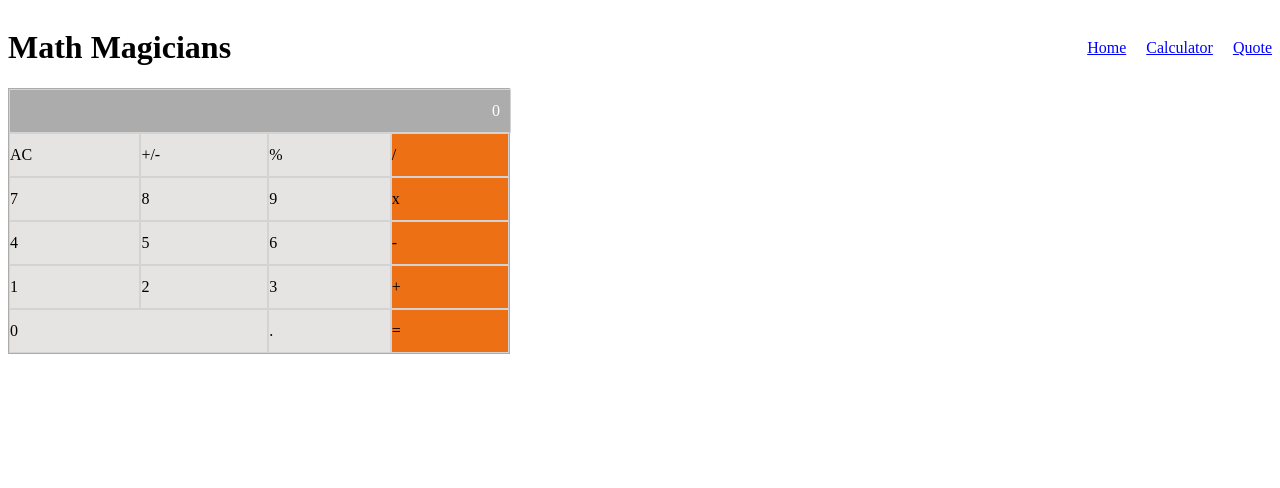
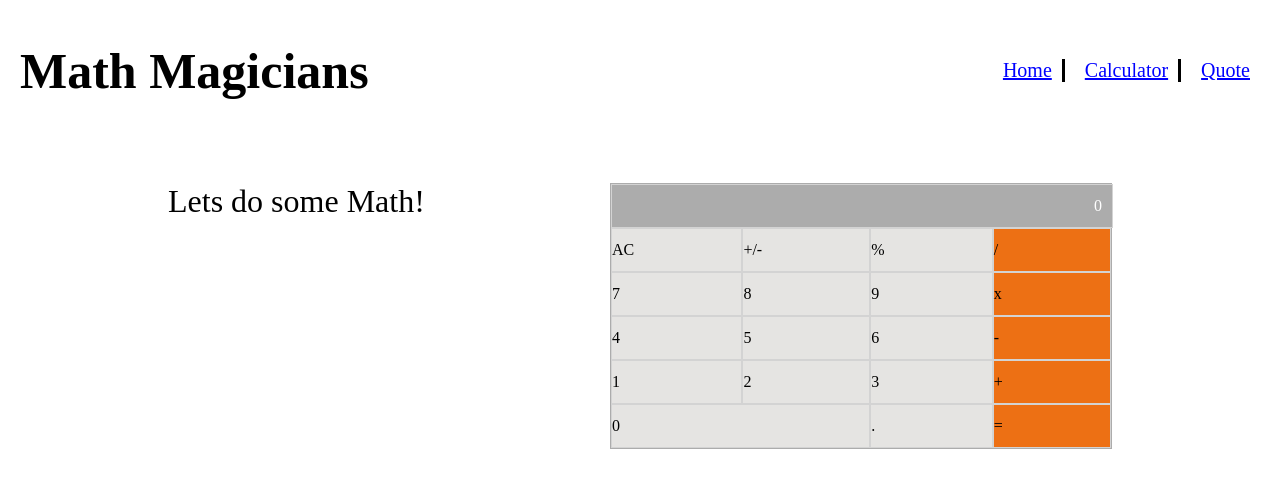
Before and after one commit to Fene-87/Math-Magicians, a React (Create React App) app: page /calculator in a window 1280 px wide. Shown: the top 488 px of the page. Built offline with nearby package versions, Linux system fonts and the light colour scheme.

Commit message:
Add styling to the pages

```diff
--- a/src/components/navigation/navigation.css
+++ b/src/components/navigation/navigation.css
@@ -2,20 +2,28 @@
   display: flex;
   align-items: center;
   justify-content: space-between;
+  padding: 0 12px;
 }
 
 .navbar > h1 {
-
+  font-size: 50px;
 }
 
 .navbar > ul {
   display: flex;
   list-style: none;
-  gap: 20px;
+  gap: 10px;
 }
 
 .navitem {
   color: blue;
   text-decoration: underline;
   cursor: pointer;
+  font-size: 20px;
+  padding: 0 10px;
+  border-right: 3px solid black;
 }
+
+.last {
+  border: none;
+}
--- a/src/components/navigation/navigation.js
+++ b/src/components/navigation/navigation.js
@@ -23,7 +23,7 @@ const Navigation = () => {
       <ul>
         <li className="navitem" onClick={handleHome}>Home</li>
         <li className="navitem" onClick={handleCalc}>Calculator</li>
-        <li className="navitem" onClick={handleQuote}>Quote</li>
+        <li className="navitem last" onClick={handleQuote}>Quote</li>
       </ul>
     </div>
   );
--- a/src/pages/CalcPage.js
+++ /dev/null
@@ -1,12 +0,0 @@
-import React from 'react';
-import Navigation from '../components/navigation/navigation';
-import Calculator from '../components/calculator/Calculator';
-
-const CalcPage = () => (
-  <div>
-    <Navigation />
-    <Calculator />
-  </div>
-);
-
-export default CalcPage;
--- a/src/pages/QuotePage.js
+++ /dev/null
@@ -1,10 +0,0 @@
-import React from 'react';
-import Navigation from '../components/navigation/navigation';
-
-const QuotePage = () => (
-  <div>
-    <Navigation />
-  </div>
-);
-
-export default QuotePage;
--- /dev/null
+++ b/src/pages/calcpage/CalcPage.js
@@ -0,0 +1,16 @@
+import React from 'react';
+import './calcPage.css';
+import Navigation from '../../components/navigation/navigation';
+import Calculator from '../../components/calculator/Calculator';
+
+const CalcPage = () => (
+  <div>
+    <Navigation />
+    <section className="calcContainer">
+      <p className="calcText">Lets do some Math!</p>
+      <Calculator />
+    </section>
+  </div>
+);
+
+export default CalcPage;
--- /dev/null
+++ b/src/pages/calcpage/calcPage.css
@@ -0,0 +1,14 @@
+.calcContainer {
+    display: flex;
+    justify-content: space-between;
+    padding: 0 10rem;
+    align-items: flex-start;
+    margin-top: 50px;
+}
+
+.calcText {
+    padding: 0;
+    font-size: 32px;
+    font-weight: 500;
+    margin: 0;
+}
--- a/src/pages/HomePage.js
+++ b/src/pages/homepage/HomePage.js
@@ -1,12 +1,13 @@
 import React from 'react';
-import Navigation from '../components/navigation/navigation';
+import './homePage.css';
+import Navigation from '../../components/navigation/navigation';
 
 const HomePage = () => (
   <div>
     <Navigation />
-    <section>
-      <h2>Welcome to our page!</h2>
-      <p>
+    <section className="homeContainer">
+      <h2 className="homeHeader">Welcome to our page!</h2>
+      <p className="homeText">
         Lorem ipsum dolor, sit amet consectetur adipisicing elit. Reprehenderit soluta nemo
         possimus excepturi aut, dolorem accusantium laborum in ipsa dolore, voluptas perferendis
         illo ullam delectus nulla saepe harum provident error quis. Officia, similique. Perspiciatis
@@ -16,7 +17,7 @@ const HomePage = () => (
         saepe odio vitae, dolore sint. Blanditiis deserunt mollitia facere sit.
       </p>
 
-      <p>
+      <p className="homeText">
         Lorem ipsum dolor, sit amet consectetur adipisicing elit. Reprehenderit soluta nemo
         possimus excepturi aut, dolorem accusantium laborum in ipsa dolore, voluptas perferendis
         illo ullam delectus nulla saepe harum provident error quis. Officia, similique. Perspiciatis
--- /dev/null
+++ b/src/pages/homepage/homePage.css
@@ -0,0 +1,3 @@
+.homeContainer {
+    padding: 10px 30px;
+}
--- /dev/null
+++ b/src/pages/quotepage/QuotePage.js
@@ -0,0 +1,17 @@
+import React from 'react';
+import './quotePage.css';
+import Navigation from '../../components/navigation/navigation';
+
+const QuotePage = () => (
+  <div>
+    <Navigation />
+    <section className="quoteContainer">
+      <p className="quoteText">
+        Mathematics is not about numbers, equations, computations or algorithms:
+        It is about understanding. - William Paul Thurston.
+      </p>
+    </section>
+  </div>
+);
+
+export default QuotePage;
--- /dev/null
+++ b/src/pages/quotepage/quotePage.css
@@ -0,0 +1,7 @@
+.quoteContainer {
+    padding: 5rem 10rem;
+}
+
+.quoteText {
+    font-size: 26px;
+}
```
Also changed, not shown: src/App.js (+4 -3 lines).
